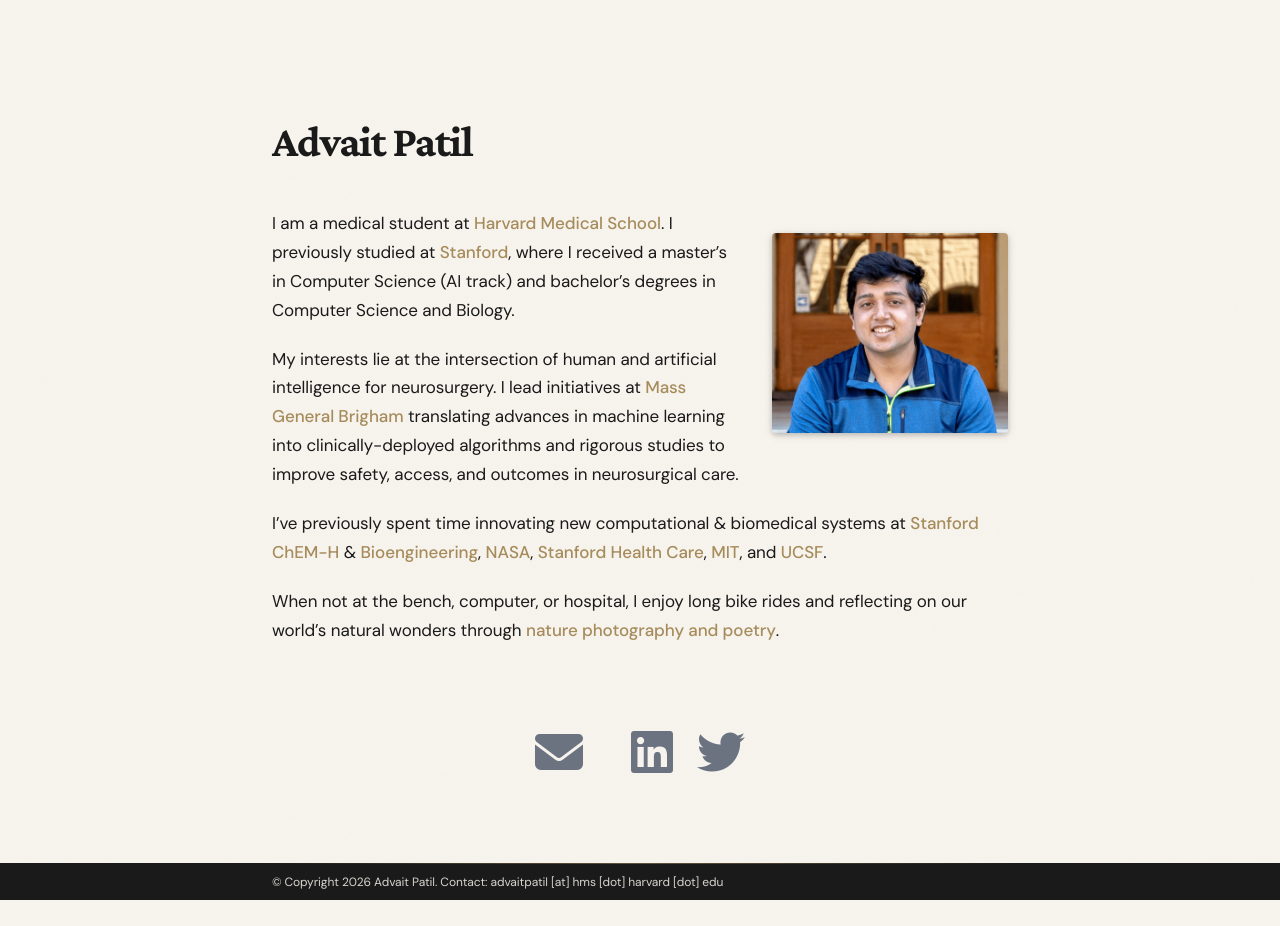
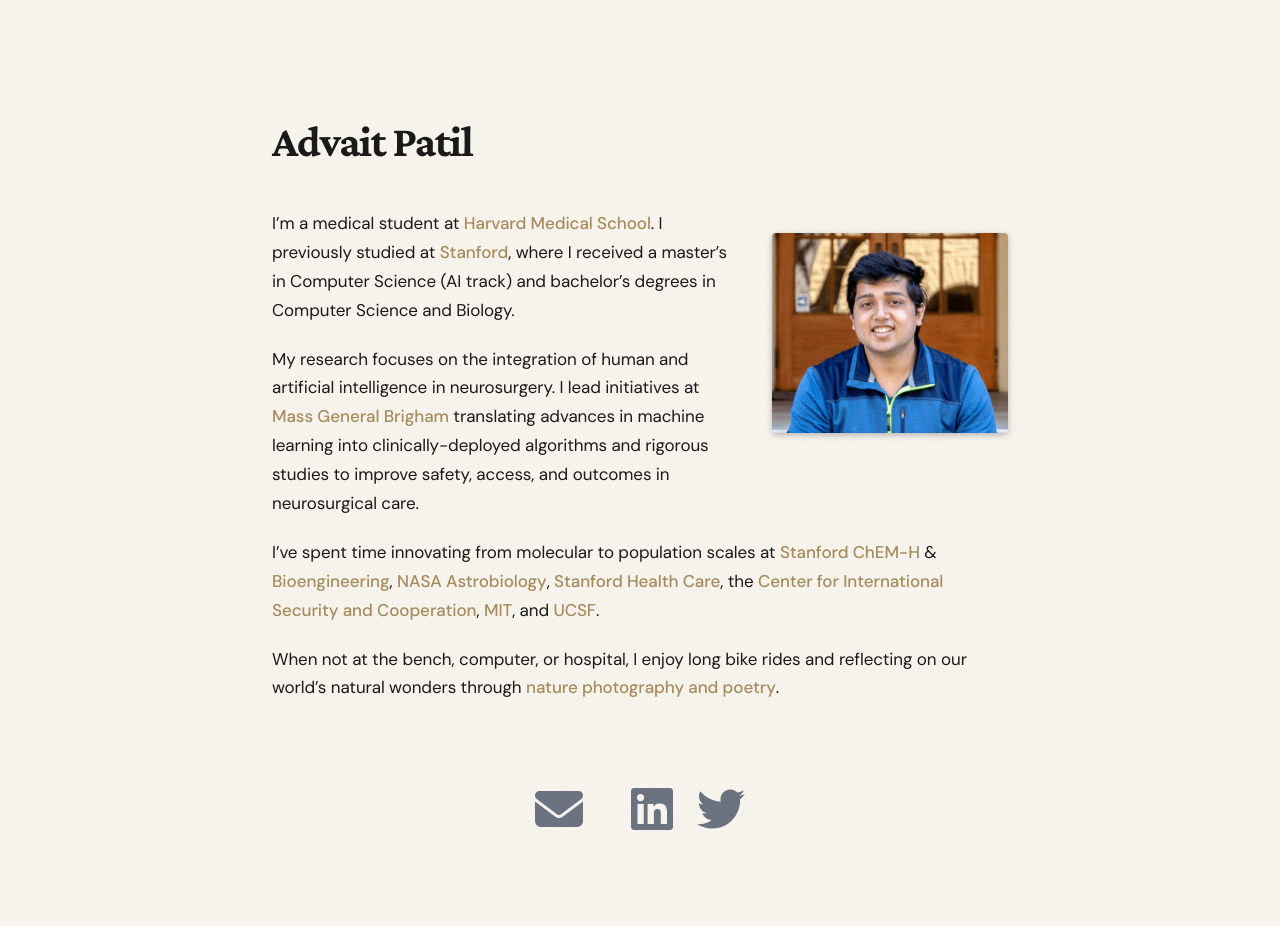
Before and after one commit to advaitapatil/advaitapatil.github.io, a Jekyll site: the page built from _pages/about.md, in a window 1280 px wide. Built offline with Jekyll 4.4.1, drawn with Linux system fonts in a browser that asks for light colours; comment, search, counter and statistics services are not loaded; a style sheet for code colours, icons or effects is not loaded; before the commit the page ends 900 px from its top, so only the background shows below that.

Commit message:
updated bio

```diff
--- a/_pages/about.md
+++ b/_pages/about.md
@@ -16,11 +16,11 @@
 social: true  # includes social icons at the bottom of the page
 ---
 
-I am a medical student at [Harvard Medical School](https://hms.harvard.edu/). I previously studied at [Stanford](https://cs.stanford.edu/), where I received a master's in Computer Science (AI track) and bachelor’s degrees in Computer Science and Biology.
+I'm a medical student at [Harvard Medical School](https://hms.harvard.edu/). I previously studied at [Stanford](https://cs.stanford.edu/), where I received a master's in Computer Science (AI track) and bachelor’s degrees in Computer Science and Biology.
 
-My interests lie at the intersection of human and artificial intelligence for neurosurgery. I lead initiatives at [Mass General Brigham](https://www.massgeneral.org/neurosurgery) translating advances in machine learning into clinically-deployed algorithms and rigorous studies to improve safety, access, and outcomes in neurosurgical care.
+My research focuses on the integration of human and artificial intelligence in neurosurgery. I lead initiatives at [Mass General Brigham](https://www.massgeneral.org/neurosurgery) translating advances in machine learning into clinically-deployed algorithms and rigorous studies to improve safety, access, and outcomes in neurosurgical care.
 
-I’ve previously spent time innovating new computational & biomedical systems at  [Stanford ChEM-H](https://chemh.stanford.edu/) & [Bioengineering](https://bioengineering.stanford.edu/), [NASA](https://www.nasa.gov/space-science-and-astrobiology-at-ames/), [Stanford Health Care](https://med.stanford.edu/gensurg.html), [MIT](https://cheme.mit.edu/), and [UCSF](https://bts.ucsf.edu/).
+I’ve spent time innovating from molecular to population scales at [Stanford ChEM-H](https://chemh.stanford.edu/) & [Bioengineering](https://bioengineering.stanford.edu/), [NASA Astrobiology](https://www.nasa.gov/space-science-and-astrobiology-at-ames/), [Stanford Health Care](https://med.stanford.edu/gensurg.html), the [Center for International Security and Cooperation](https://cisac.fsi.stanford.edu/), [MIT](https://cheme.mit.edu/), and [UCSF](https://bts.ucsf.edu/).
 
 When not at the bench, computer, or hospital, I enjoy long bike rides and reflecting on our world's natural wonders through [nature photography and poetry](http://naturephotopoetry.wordpress.com).
 
--- a/_sass/_base.scss
+++ b/_sass/_base.scss
@@ -527,6 +527,7 @@
 
 // Footer
 footer.fixed-bottom {
+  display: none !important;
   position: fixed;
   bottom: 0;
   left: 0;
@@ -552,6 +553,7 @@
 }
 
 footer.sticky-bottom {
+  display: none !important;
   border-top: 1px solid var(--global-divider-color);
   padding-top: 40px;
   padding-bottom: 40px;
```
